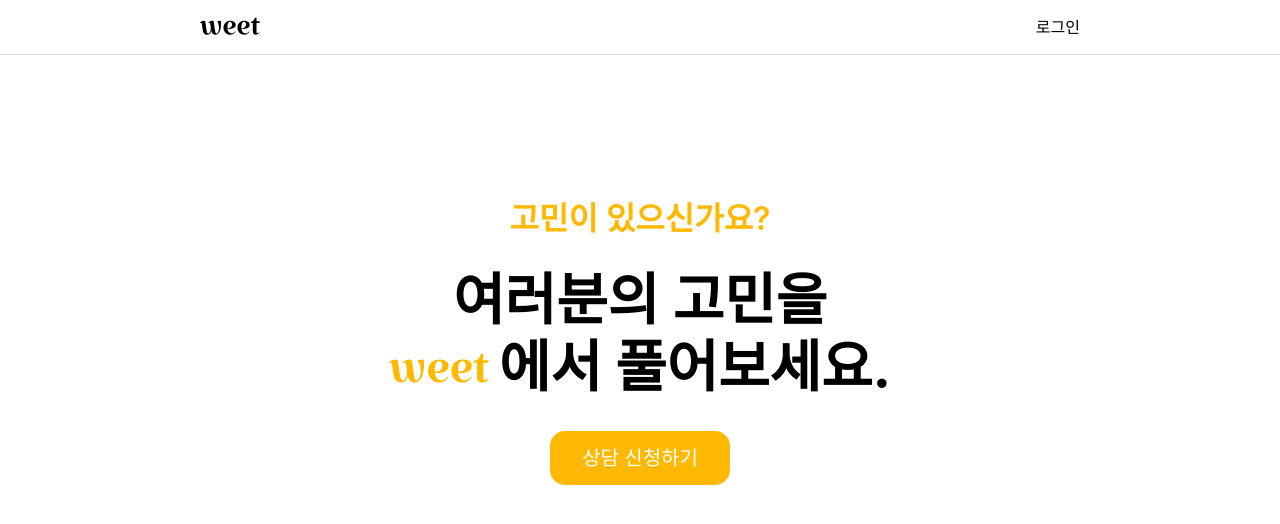
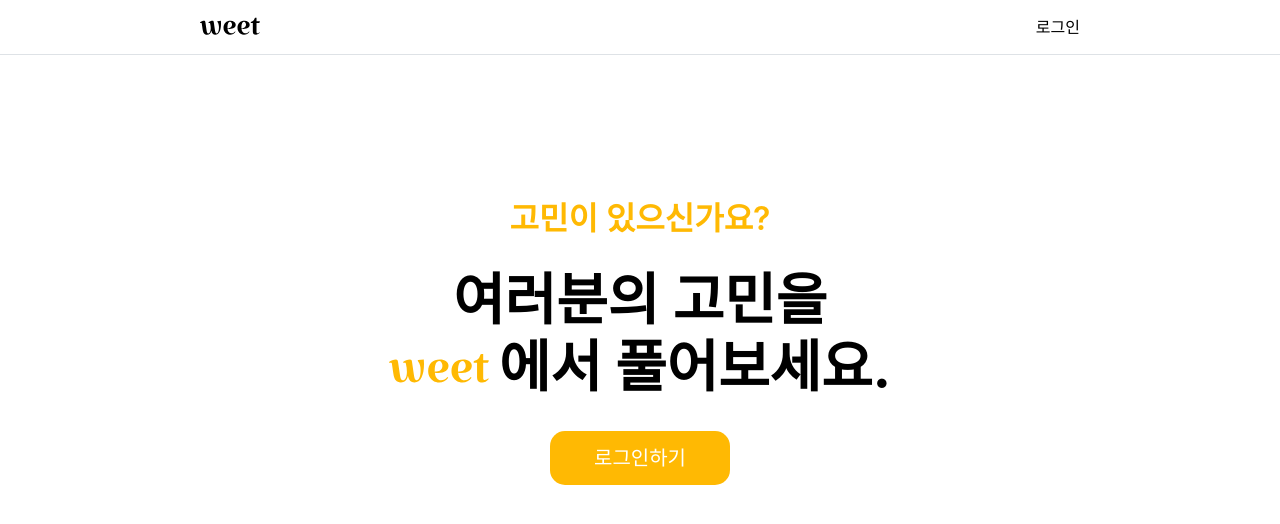
Before and after one commit to 2023-BSSM-Hackerthon/WEET-Frontend, a React (Create React App) app: page / in a window 1280 px wide. Shown: the top 524 px of the page. Built offline with nearby package versions, Linux system fonts and the light colour scheme.

Commit message:
ADD :: 로그인 했을 때 랜딩페이지 버튼 요소 변경

```diff
--- a/src/pages/Landing/index.tsx
+++ b/src/pages/Landing/index.tsx
@@ -3,9 +3,21 @@ import Logo from "../../assets/svgs/Logo";
 import Header from "../../components/Header";
 import theme from "../../styles/theme";
 import * as S from "./style";
+import { useRecoilValue } from "recoil";
+import { userStore } from "../../store/user.store";
+import useModal from "../../hooks/useModal";
+import LoginModal from "../../components/LoginModal";
 
 const Main = () => {
   const navigate = useNavigate();
+  const isUser = localStorage.getItem("accessToken");
+  const { openModal, closeModal } = useModal();
+
+  const openLoginModal = () => {
+    openModal({
+      component: <LoginModal closeModal={closeModal} />,
+    });
+  };
 
   return (
     <S.Container>
@@ -17,9 +29,13 @@ const Main = () => {
           <Logo width={100} color={theme.primary} />
           <S.Title>에서 풀어보세요.</S.Title>
         </S.Wraapper>
-        <S.Button onClick={() => navigate("/application")}>
-          상담 신청하기
-        </S.Button>
+        {isUser ? (
+          <S.Button onClick={() => navigate("/application")}>
+            상담 신청하기
+          </S.Button>
+        ) : (
+          <S.Button onClick={openLoginModal}>로그인하기</S.Button>
+        )}
       </S.Contents>
     </S.Container>
   );
```
